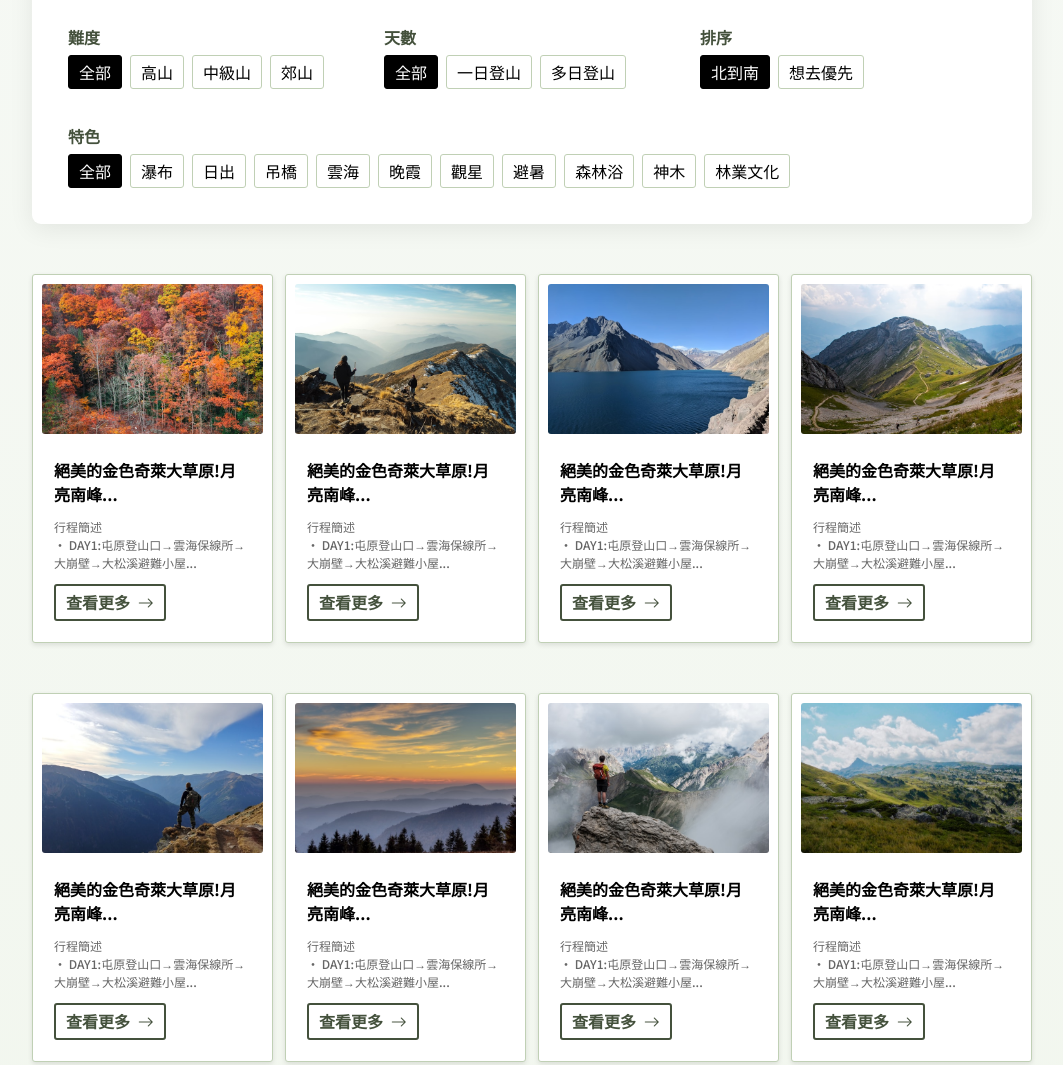
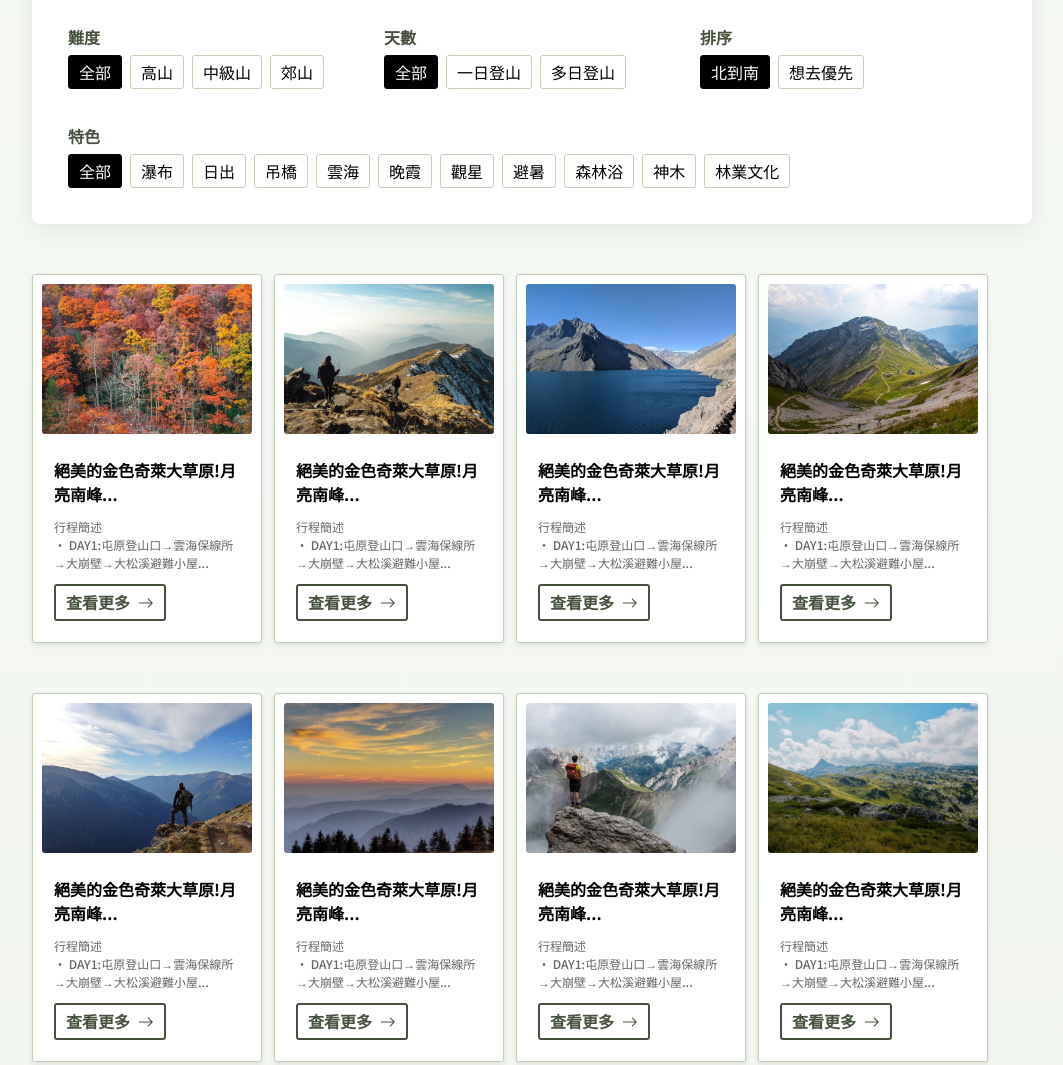
Before and after one commit to EllenWuSw/trailpals, a plain HTML site: page TrailPalsShare.html in a window 1280 px wide. Shown: the part 982-2047 px from the top of the page, without its empty margins (108-1171 px from the left). Drawn offline with nearby package versions, Linux system fonts and the light colour scheme; a web font is replaced by a local one.

Commit message:
修改share卡片寬度

```diff
--- a/css/TrailPalsShare.css
+++ b/css/TrailPalsShare.css
@@ -408,7 +408,7 @@ header {
 }
 
 .share-card {
-  width: 221px;
+  width: 210px;
   border: 1px solid #c0d0b5;
   border-radius: 3px;
   padding: 9px;
```
